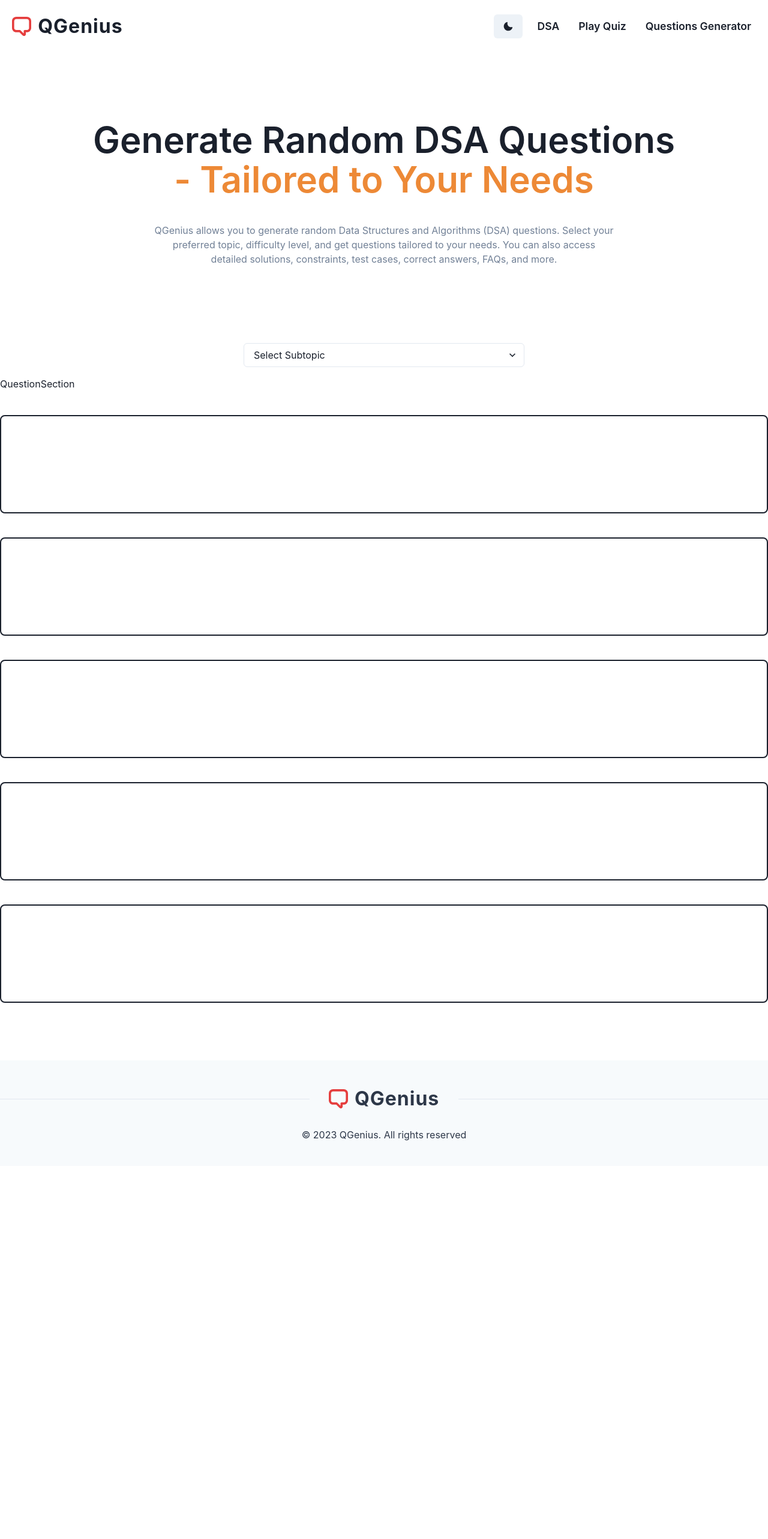
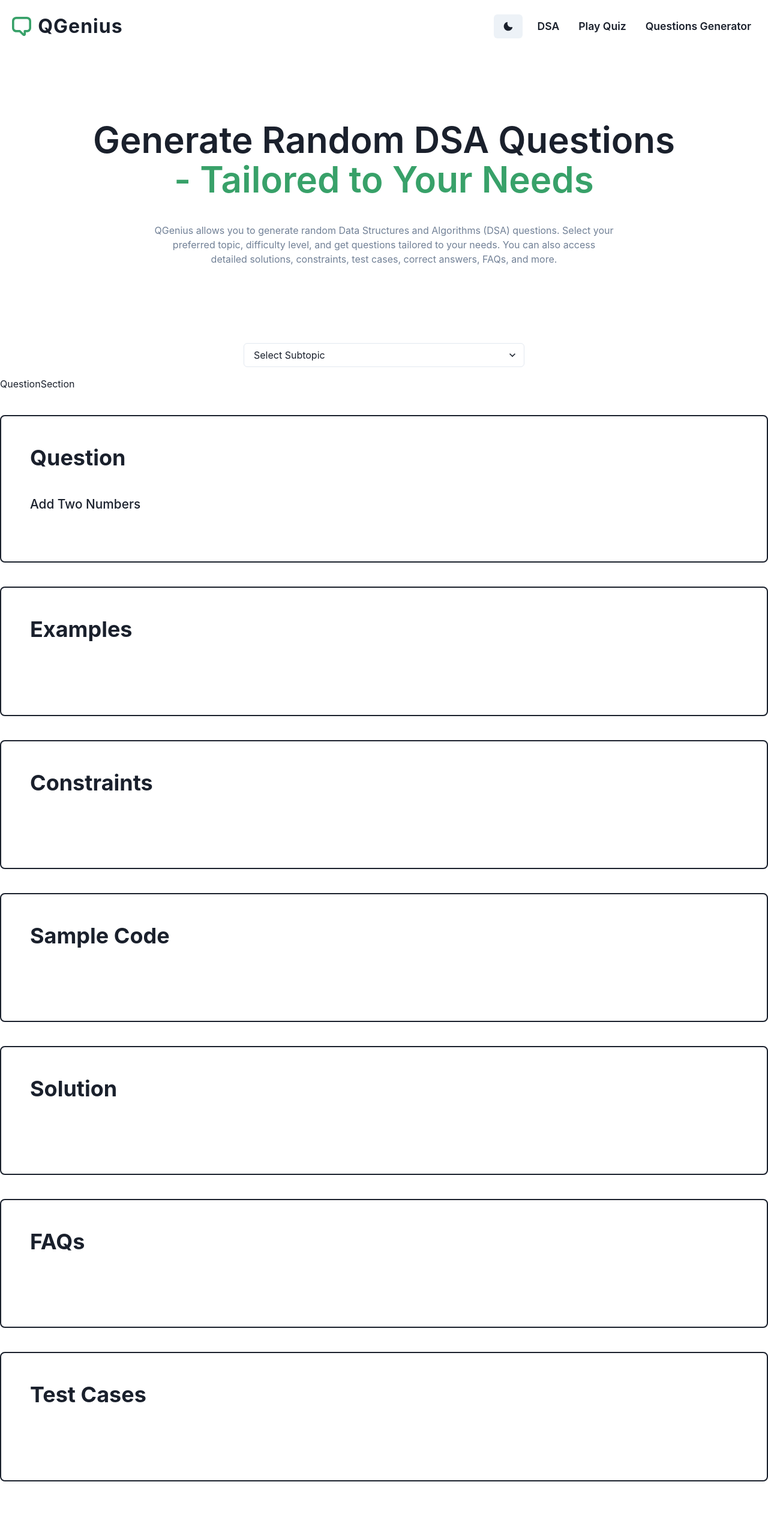
Before and after one commit to hsingla378/QGenius, a React (Create React App) app in the folder frontend/: page /dsa in a window 1280 px wide. Shown: the top 2566 px of the page at 60% size. Before the commit the page ends 1944 px from the top, so only its background shows below. Built offline with nearby package versions, Linux system fonts and the light colour scheme.

Commit message:
change color

```diff
--- a/frontend/src/DSA/DSA.jsx
+++ b/frontend/src/DSA/DSA.jsx
@@ -38,7 +38,7 @@ export default function DSA() {
             lineHeight={"110%"}
           >
             Generate Random DSA Questions{" "}
-            <Text as={"span"} color={"orange.400"}>
+            <Text as={"span"} color={"green.500"}>
               - Tailored to Your Needs
             </Text>
           </Heading>
--- a/frontend/src/DSA/QuestionSection.js
+++ b/frontend/src/DSA/QuestionSection.js
@@ -21,28 +21,48 @@ function QuestionSection({ selectedOptions }) {
           queryAsked={queryAsked}
           loading={loading}
       /> */}
+      {console.log(data[0])}
       <SearchAnswer
         answer={data}
+        heading="Question"
+        title="Add Two Numbers"
+        // image="image"
         //   queryAsked={queryAsked}
         //   loading={loading}
       />
       <SearchAnswer
         answer={data}
+        heading="Examples"
         //   queryAsked={queryAsked}
         //   loading={loading}
       />
       <SearchAnswer
         answer={data}
+        heading="Constraints"
         //   queryAsked={queryAsked}
         //   loading={loading}
       />
       <SearchAnswer
         answer={data}
+        heading="Sample Code"
         //   queryAsked={queryAsked}
         //   loading={loading}
       />
       <SearchAnswer
         answer={data}
+        heading="Solution"
+        //   queryAsked={queryAsked}
+        //   loading={loading}
+      />
+      <SearchAnswer
+        answer={data}
+        heading="FAQs"
+        //   queryAsked={queryAsked}
+        //   loading={loading}
+      />
+      <SearchAnswer
+        answer={data}
+        heading="Test Cases"
         //   queryAsked={queryAsked}
         //   loading={loading}
       />
--- a/frontend/src/DropDown/DropDown.jsx
+++ b/frontend/src/DropDown/DropDown.jsx
@@ -87,9 +87,9 @@ export const DropDown = ({ type, setSelectedOptions, selectedOptions }) => {
           <Button
             rounded={"full"}
             px={6}
-            colorScheme={"orange"}
-            bg={"orange.400"}
-            _hover={{ bg: "orange.500" }}
+            colorScheme={"green"}
+            bg={"green.500"}
+            _hover={{ bg: "green.500" }}
             // margin="auto"
           >
             Generate
--- a/frontend/src/Footer/Footer.jsx
+++ b/frontend/src/Footer/Footer.jsx
@@ -73,7 +73,7 @@ export default function Footer() {
             to="/"
             className="logo-container no-text-decoration"
           >
-            <ChatIcon className="logo-icon" w={8} h={8} color="red.500" />
+            <ChatIcon className="logo-icon" w={8} h={8} color="green.500" />
             <Box className="logo">QGenius</Box>
           </ChakraLink>
         </Flex>
--- a/frontend/src/GenerateQuestions/GenerateQuestions.js
+++ b/frontend/src/GenerateQuestions/GenerateQuestions.js
@@ -40,7 +40,7 @@ export default function Question() {
             lineHeight={"110%"}
           >
             Explore Random Questions{" "}
-            <Text as={"span"} color={"orange.400"}>
+            <Text as={"span"} color={"green.400"}>
               - Tailored to Your Learnin
             </Text>
           </Heading>
--- a/frontend/src/LandingPage/Hero.jsx
+++ b/frontend/src/LandingPage/Hero.jsx
@@ -45,7 +45,7 @@ export default function CallToActionWithVideo({
             fontWeight={600}
             fontSize={{ base: "3xl", sm: "4xl", lg: "6xl" }}
           >
-            <Text as={"span"} color={"red.400"}>
+            <Text as={"span"} color={"green.500"}>
               Enhance your
             </Text>
             <br />
@@ -59,14 +59,14 @@ export default function CallToActionWithVideo({
                 position: "absolute",
                 bottom: 1,
                 left: 0,
-                bg: "red.400",
+                bg: "green.500",
                 zIndex: -1,
               }}
             >
               learning experience
             </Text>
             <br />
-            <Text as={"span"} color={"red.400"}>
+            <Text as={"span"} color={"green.500"}>
               with QGenius!
             </Text>
           </Heading>
@@ -89,9 +89,9 @@ export default function CallToActionWithVideo({
               size={"lg"}
               fontWeight={"normal"}
               px={6}
-              colorScheme={"red"}
-              bg={"red.400"}
-              _hover={{ bg: "red.500" }}
+              colorScheme={"green"}
+              bg={"green.500"}
+              _hover={{ bg: "green.500" }}
               onClick={handleToogleClick}
             >
               {toggleResonce ? "Hide responce" : "Show responce"}
@@ -121,7 +121,7 @@ export default function CallToActionWithVideo({
             top={"-20%"}
             left={0}
             zIndex={-1}
-            color={useColorModeValue("red.50", "red.400")}
+            color={useColorModeValue("green.50", "green.500")}
           />
           <Box
             position={"relative"}
@@ -162,7 +162,7 @@ export default function CallToActionWithVideo({
               Hampden-Sydney College in Virginia, looked up one of the more
               obscure Latin words, consectetur, from a Lorem Ipsum passage, and
               going through the cites of the word in classical literature,
-              discovered the undoubtable source. Lorem Ipsum comes from sections
+              discovegreen the undoubtable source. Lorem Ipsum comes from sections
               1.10.32 and 1.10.33 of "de Finibus Bonorum et Malorum" (The
               Extremes of Good and Evil) by Cicero, written in 45 BC. This book
               is a treatise on the theory of ethics, very popular during the
@@ -173,12 +173,12 @@ export default function CallToActionWithVideo({
               et Malorum" by Cicero are also reproduced in their exact original
               form, accompanied by English versions from the 1914 translation by
               H. Rackham. Where can I get some? There are many variations of
-              passages of Lorem Ipsum available, but the majority have suffered
+              passages of Lorem Ipsum available, but the majority have suffegreen
               alteration in some form, by injected humour, or randomised words
               which don't look even slightly believable. If you are going to use
               a passage of Lorem Ipsum, you need to be sure there isn't anything
               embarrassing hidden in the middle of text. All the Lorem Ipsum
-              generators on the Internet tend to repeat predefined chunks as
+              generators on the Internet tend to repeat pgreenefined chunks as
               necessary, making this the first true generator on the Internet.
               It uses a dictionary of over 200 Latin words, combined with a
               handful of model sentence structures, to generate Lorem Ipsum
--- a/frontend/src/LandingPage/SearchAnswer.jsx
+++ b/frontend/src/LandingPage/SearchAnswer.jsx
@@ -18,7 +18,6 @@ import {
   Stack,
   Skeleton,
 } from "@chakra-ui/react";
-
 
 // interface IBlogTags {
 //   tags: Array<string>
@@ -67,12 +66,19 @@ const BlogAuthor = (props) => {
   );
 };
 
-const SearchAnswer = ({ answer = "", queryAsked = "", loading }) => {
+const SearchAnswer = ({
+  answer = "",
+  queryAsked = "",
+  loading,
+  heading,
+  title,
+}) => {
   let updatedQueryAsked =
     queryAsked.charAt(0).toUpperCase() + queryAsked.slice(1);
   console.log(updatedQueryAsked);
   return (
     <Container maxW={"7xl"} p="12" border="2px" my={10} rounded="lg">
+      <Heading>{heading}</Heading>
       {loading ? (
         <Stack>
           <Skeleton height="20px" />
@@ -81,6 +87,9 @@ const SearchAnswer = ({ answer = "", queryAsked = "", loading }) => {
         </Stack>
       ) : (
         <VStack paddingTop="40px" spacing="2" alignItems="flex-start">
+          <Text fontSize="1.3rem" fontWeight="500">
+            {title}
+          </Text>
           <Heading as="h2" size="lg" mb={4}>
             {updatedQueryAsked}
           </Heading>
--- a/frontend/src/LandingPage/SearchBox.jsx
+++ b/frontend/src/LandingPage/SearchBox.jsx
@@ -96,7 +96,7 @@ export default function SearchBox({ SetAnswer, setQueryAsked, setLoading }) {
           <Search2Icon
             w={8}
             h={8}
-            color="red.500"
+            color="orange.500"
             onClick={handleSearchButton}
           />
         </InputRightElement>
--- a/frontend/src/Navbar/Navbar.jsx
+++ b/frontend/src/Navbar/Navbar.jsx
@@ -76,7 +76,7 @@ export default function WithAction({ loading }) {
             to="/"
             className="logo-container no-text-decoration"
           >
-            <ChatIcon className="logo-icon" w={8} h={8} color="red.500" />
+            <ChatIcon className="logo-icon" w={8} h={8} color="green.500" />
             <Box className="logo">QGenius</Box>
           </ChakraLink>
 
--- a/frontend/src/Quiz/Quiz.jsx
+++ b/frontend/src/Quiz/Quiz.jsx
@@ -70,7 +70,7 @@ export default function Quiz() {
             lineHeight={"110%"}
           >
             Play Interactive Quizzes{" "}
-            <Text as={"span"} color={"orange.400"}>
+            <Text as={"span"} color={"green.500"}>
               - Test Your Knowledge
             </Text>
           </Heading>
```
Also changed, not shown: frontend/src/DSA/data.js (added, +18 -0 lines).
